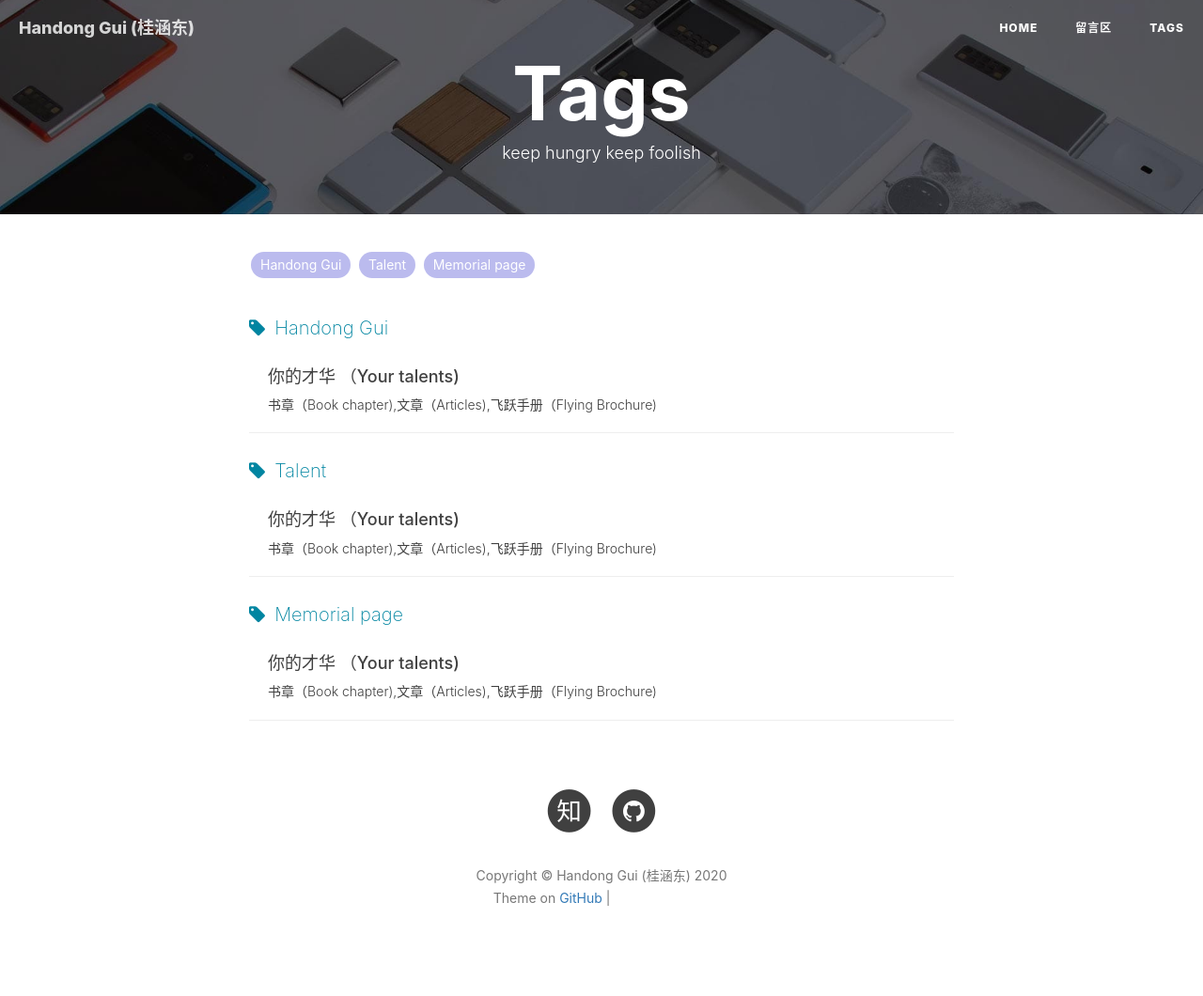
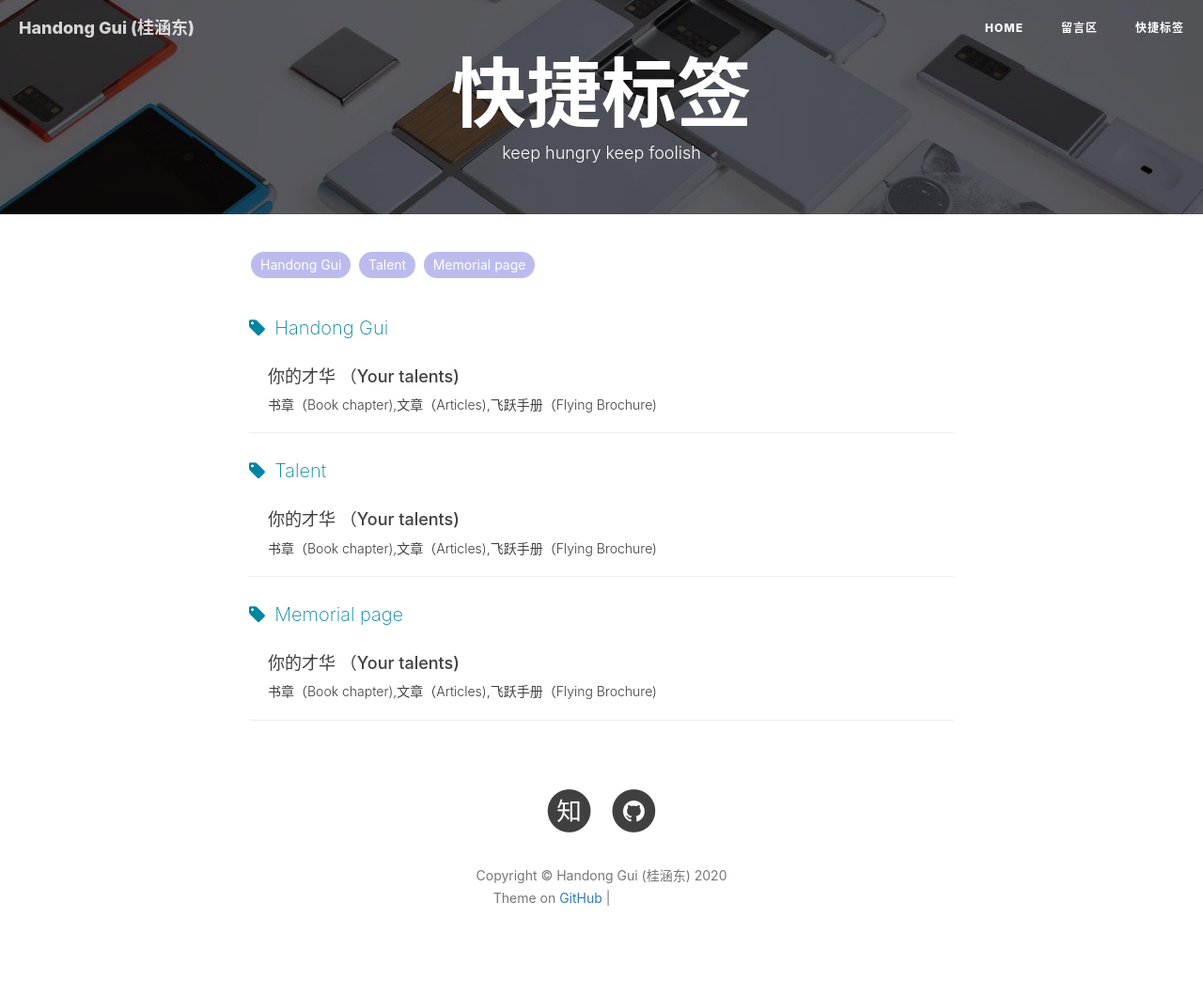
Before and after one commit to HandongGui/HandongGui.github.io, a Jekyll site: the page built from tags.html, in a window 1280 px wide. Shown: the whole page at 94% size. Built offline with Jekyll 4.4.1, drawn with Linux system fonts in a browser that asks for light colours; nearby versions of some CDN libraries; comment, search, counter and statistics services are not loaded; grey boxes are pictures that could not be loaded.

Commit message:
Update tags.html

```diff
--- a/tags.html
+++ b/tags.html
@@ -1,5 +1,5 @@
 ---
-title: Tags
+title: 快捷标签
 layout: default
 description: keep hungry keep foolish
 header-img: "img/tag-bg.jpg"
```
